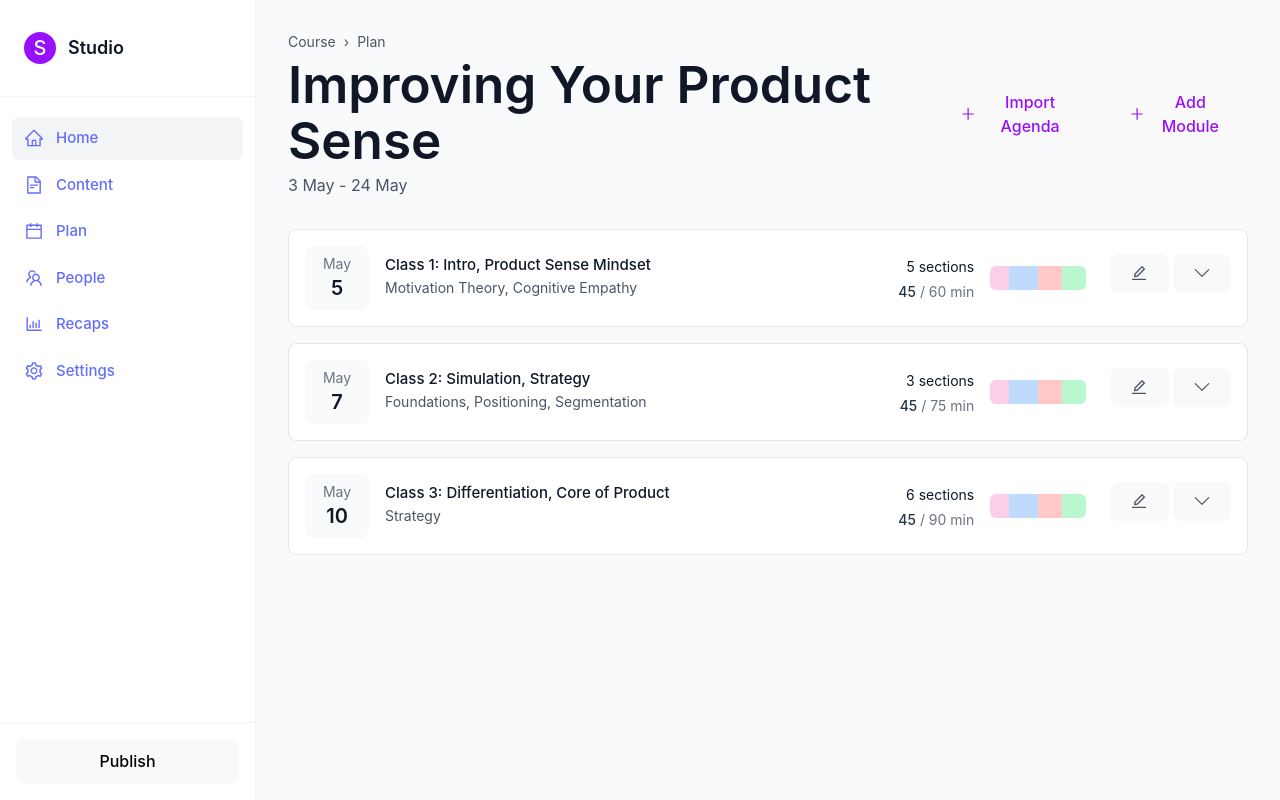
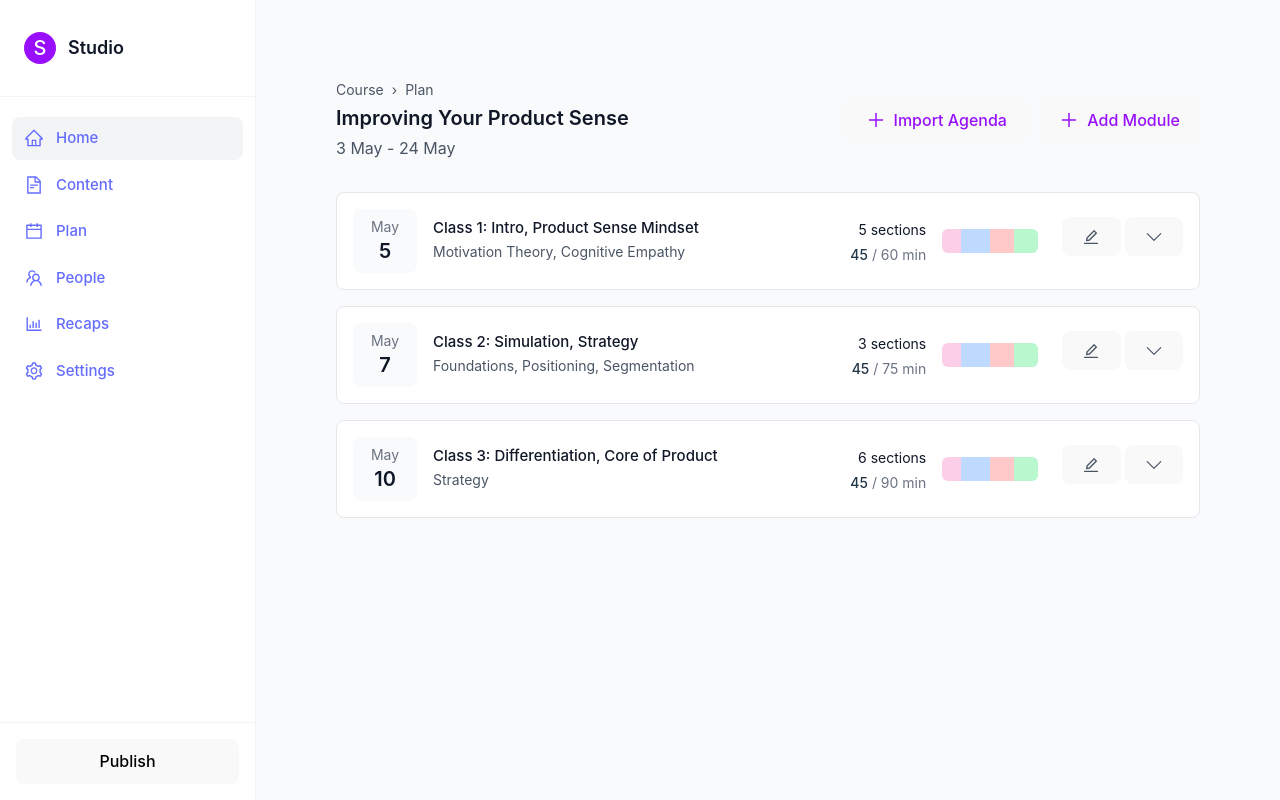
Before and after one commit to heyvj99/Planner-UX, a React (Vite) app: page / in a window 1280 px wide. Built offline with nearby package versions, Linux system fonts and the light colour scheme; what @nextui-org/react would draw is missing.

Commit message:
adjust the layout

```diff
--- a/src/components/MainContent.jsx
+++ b/src/components/MainContent.jsx
@@ -87,7 +87,7 @@ const MainContent = () => {
   ];
 
   return (
-    <div className="p-8">
+    <div className="p-20">
       {/* Header */}
       <div className="flex items-center justify-between mb-8">
         <div>
@@ -96,9 +96,9 @@ const MainContent = () => {
             <span>›</span>
             <span>Plan</span>
           </div>
-          <h1 className="text-2xl font-semibold text-gray-900">
+          <h2 className="text-xl font-semibold text-gray-900">
             Improving Your Product Sense
-          </h1>
+          </h2>
           <div className="text-gray-600 mt-1">3 May - 24 May</div>
         </div>
         <div className="flex items-center gap-3">
```
